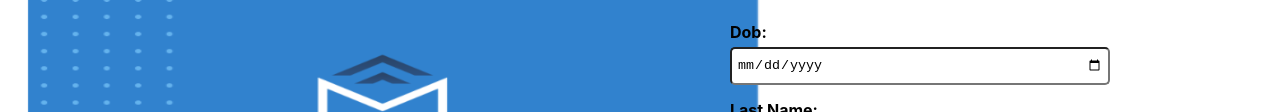
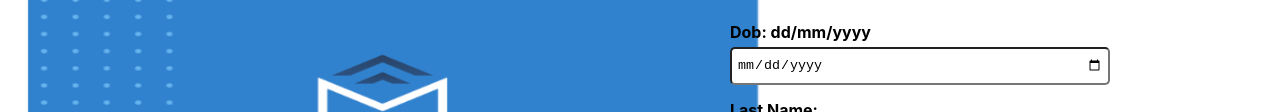
Before and after one commit to musharrafdudekula/Signin_page, a website: page signup.html in a window 1280 px wide. Shown: the part 244-356 px from the top of the page. Drawn offline with Linux system fonts and the light colour scheme.

Commit message:
added date formate

```diff
--- a/signup.html
+++ b/signup.html
@@ -22,7 +22,7 @@
             </div>
             <br>
             <div class="dob">
-                <label for="dob">Dob: </label>
+                <label for="dob">Dob: dd/mm/yyyy</label>
                 <input type="date" id="dob" />
             </div>
             <div class="lastname">
```
